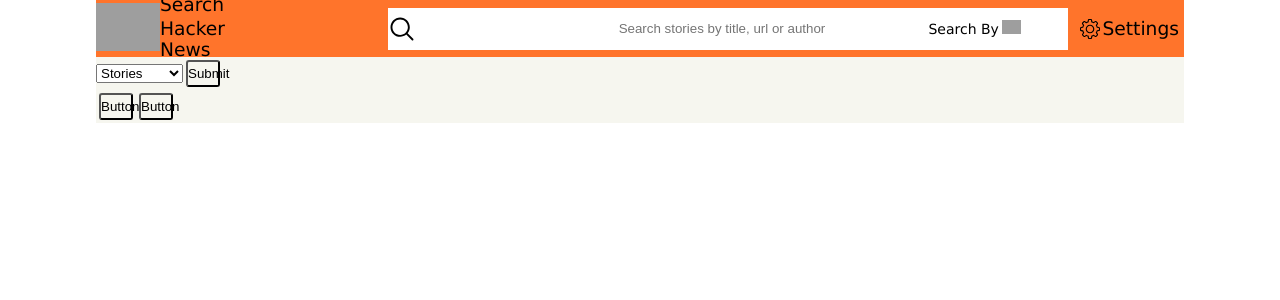
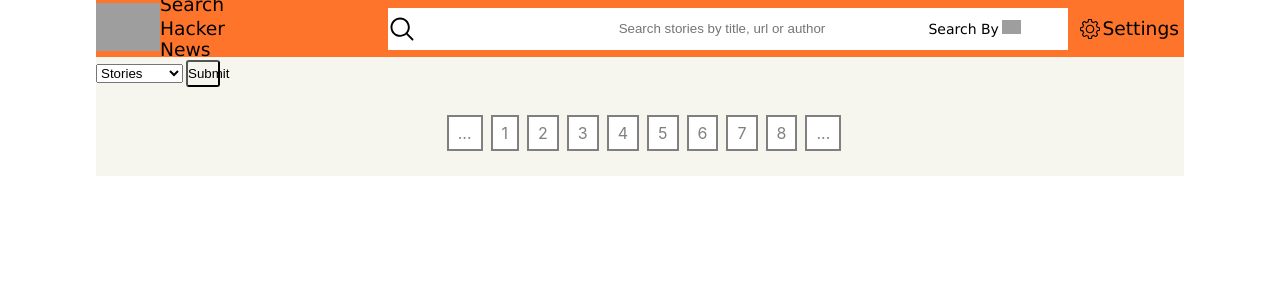
Before and after one commit to HartMason/hacker-news-hackathon, a React (Create React App) app: page / in a window 1280 px wide. Shown: the top 300 px of the page. Built offline with nearby package versions, Linux system fonts and the light colour scheme; no server answers; grey boxes are pictures that could not be loaded.

Commit message:
added Rosalyn's pagination buttons

```diff
--- a/src/App.css
+++ b/src/App.css
@@ -35,3 +35,23 @@
   border-radius: 3px;
   margin: 3px;
 }
+
+.paginationStyle {
+  display: flex;
+  flex-direction: space-between;
+  justify-content: center;
+  font-size: 25px;
+  padding-bottom: 25px;
+  padding-top: 25px;
+  }
+
+  .pagSpan {
+  margin-left: 8px;
+  background-color: rgb(246, 246, 239);
+  border: 2px solid gray;
+  background-color: white;
+  color: gray;
+  padding: 6px 9px;
+  font-size: 16px;
+  cursor: pointer;
+  }
--- a/src/components/Pagination.js
+++ b/src/components/Pagination.js
@@ -1,11 +1,21 @@
 import React from 'react';
 
-const Pagination = () => (
-  <div>
-    <button>Button
-    </button>
-    <button>Button</button>
+const Pagination = (props) => (
+
+  <div className="paginationStyle">
+
+  <span className="pagSpan" onClick={() => this.makeHttpRequestWithPage( )}> ... </span>
+  <span className="pagSpan" onClick={() => this.makeHttpRequestWithPage(1)}>1</span>
+  <span className="pagSpan" onClick={() => this.makeHttpRequestWithPage(2)}>2</span>
+  <span className="pagSpan" conClick={() => this.makeHttpRequestWithPage(3)}>3</span>
+  <span className="pagSpan" onClick={() => this.makeHttpRequestWithPage(4)}>4</span>
+  <span className="pagSpan" onClick={() => this.makeHttpRequestWithPage(5)}>5</span>
+  <span className="pagSpan" onClick={() => this.makeHttpRequestWithPage(6)}>6</span>
+  <span className="pagSpan" onClick={() => this.makeHttpRequestWithPage(7)}>7</span>
+  <span className="pagSpan" onClick={() => this.makeHttpRequestWithPage(8)}>8</span>
+  <span className="pagSpan" onClick={() => this.makeHttpRequestWithPage( )}> ... </span>
+
   </div>
-)
+  )
 
 export default Pagination;
```
